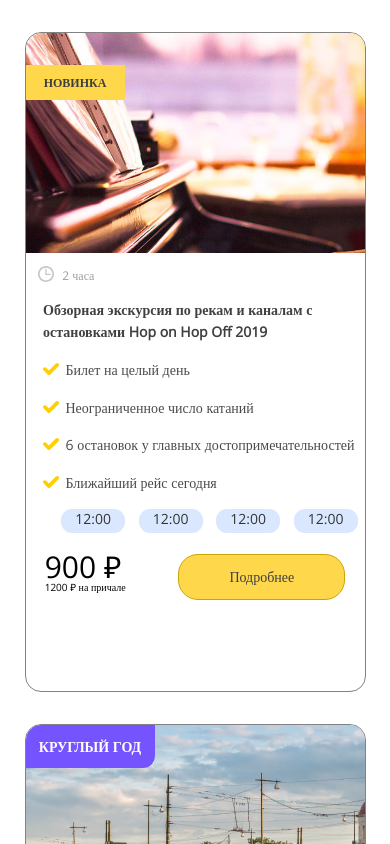
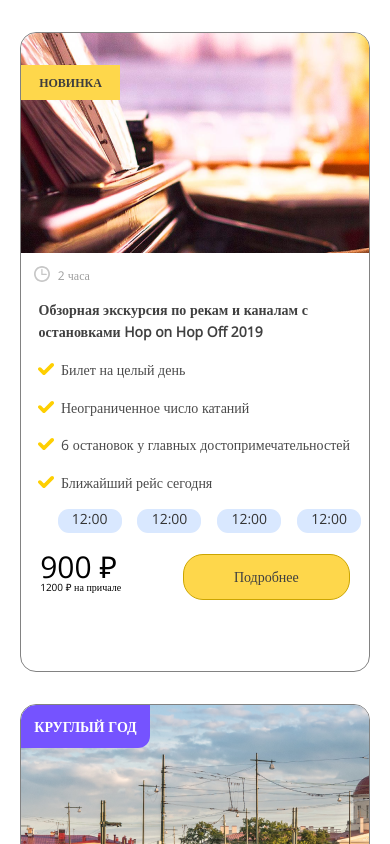
Before and after one commit to Meresnes/Mobiel-First-Layout, a plain HTML site: page index.html in a window 390 px wide. Shown: the top 844 px of the page. Drawn offline with nearby package versions, Linux system fonts and the light colour scheme.

Commit message:
posithion-fix

```diff
--- a/index.css
+++ b/index.css
@@ -6,8 +6,8 @@
 
 @media screen and (max-width: 599px) {
     .container {
-        width: 341px;
-        height: 660px;
+        width: 350px;
+        height: 640px;
         border: 0.3px solid #828282;
         border-radius: 16px;
         margin-top: 2rem;
```
